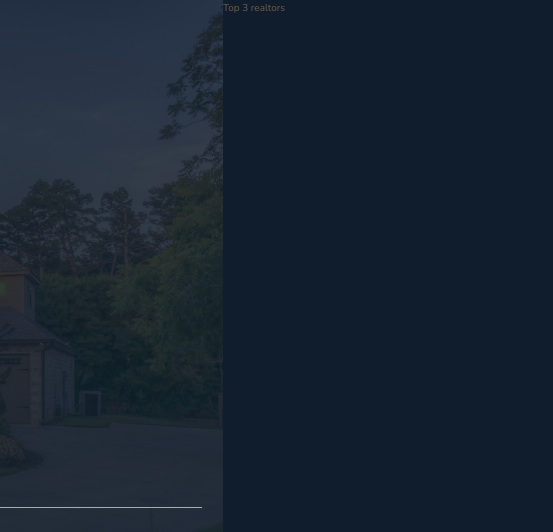
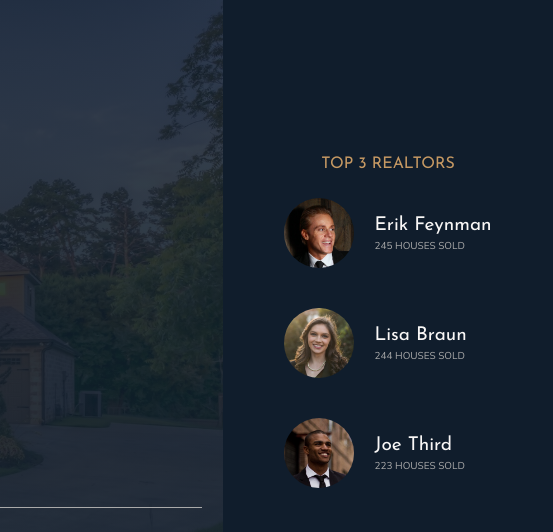
Before and after one commit to massi-brero/nexter, a website: page index.html in a window 1280 px wide. Shown: the top 532 px of the page, 727-1280 px from the left. Drawn offline with nearby package versions, Linux system fonts and the light colour scheme.

Commit message:
realtors

```diff
--- a/index.html
+++ b/index.html
@@ -32,7 +32,29 @@
         <img src="img/logo-bi.png" alt="Logo Business Insider" />
       </div>
     </header>
-    <div class="realtors">Top 3 realtors</div>
+    <div class="realtors">
+      <h3 class="heading-3">Top 3 Realtors</h3>
+      <div class="realtors__list">
+
+        <img src="img/realtor-1.jpeg" alt="Realtor 1" class="realtors__image">
+        <div class="realtors__details">
+          <h4 class="heading-4 heading-4--light">Erik Feynman</h4>
+          <p class="realtors__sold">245 houses sold</p>
+        </div>
+
+        <img src="img/realtor-2.jpeg" alt="Realtor21" class="realtors__image">
+        <div class="realtors__details">
+          <h4 class="heading-4 heading-4--light">Lisa Braun</h4>
+          <p class="realtors__sold">244 houses sold</p>
+        </div>
+
+        <img src="img/realtor-3.jpeg" alt="Realtor 3" class="realtors__image">
+        <div class="realtors__details">
+          <h4 class="heading-4 heading-4--light">Joe Third</h4>
+          <p class="realtors__sold">223 houses sold</p>
+        </div>
+      </div>
+    </div>
 
     <section class="features">
       <div class="feature">
--- a/sass/_realtors.scss
+++ b/sass/_realtors.scss
@@ -1,4 +1,31 @@
 .realtors {
     background-color: $color-secondary;
     grid-column: col-start 7 / full-end;
+    padding: 3rem;
+
+    display: grid;
+    align-content: center;
+    justify-content: center;
+    justify-items: center;
+    grid-row-gap: 2rem;
+
+    &__list {
+        display: grid;
+        align-items: center;
+        grid-template-columns: min-content max-content;
+        grid-column-gap: 2rem;
+        grid-row-gap: 5vh;
+    }
+
+    &__image {
+        width: 7rem;
+        border-radius: 50%;
+        display: block;
+    }
+
+    &__sold {
+        text-transform: uppercase;
+        color: $color-grey-light-2;
+        margin-top: -3px;
+    }
 }
```
Also changed, not shown: css/style.css.
